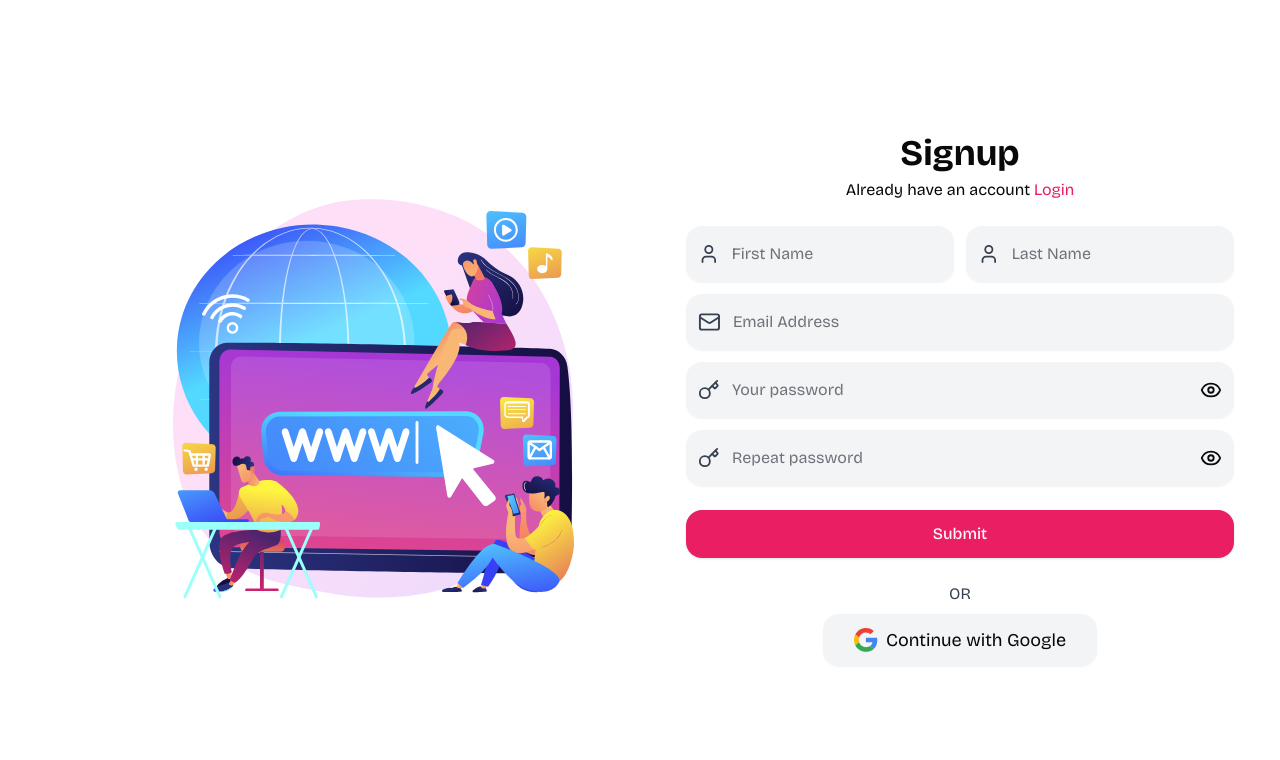
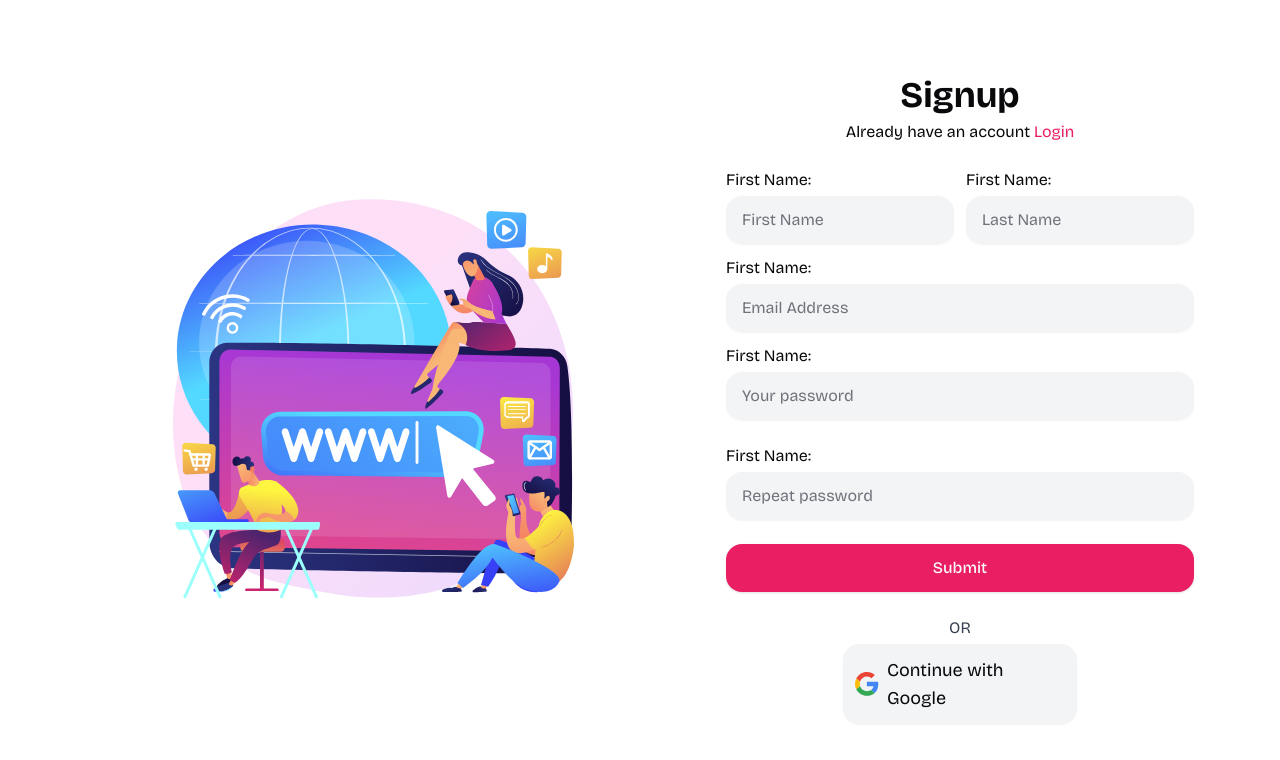
Before and after one commit to fisayo-dev/bookmark-hub, a Next.js app: page /signup in a window 1280 px wide. Shown: the top 760 px of the page. Built offline with nearby package versions, Linux system fonts and the light colour scheme.

Commit message:
modifying form input style

```diff
--- a/app/(form)/signup/page.tsx
+++ b/app/(form)/signup/page.tsx
@@ -16,44 +16,32 @@ const page = () => {
       </div>
       <div className="grid gap-3">
         <div className="grid gap-3 grid-cols-2">
-          <div className="p-3 border-1 rounded-2xl bg-gray-100 shadow-sm">
-            <div className="flex items-center">
-              <User className="text-gray-700"/>
-              <Input placeholder="First Name" type="text"/>
-            </div>
+            <div className="grid gap-1">
+              <label>First Name:</label>
+              <Input className="border-1 rounded-2xl bg-gray-100 shadow-sm" placeholder="First Name" type="text"/>
           </div>
-          <div className="p-3 border-1 rounded-2xl bg-gray-100 shadow-sm">
-            <div className="flex items-center">
-              <User className="text-gray-700"/>
-              <Input placeholder="Last Name" type="text"/>
-            </div>
+            <div className="grid gap-1">
+              <label>First Name:</label>
+              <Input className="border-1 rounded-2xl bg-gray-100 shadow-sm" placeholder="Last Name" type="text"/>
           </div>
         </div>
-        <div className="p-3 border-1 rounded-2xl bg-gray-100 shadow-sm">
-            <div className="flex items-center">
-              <Mail className="text-gray-700"/>
-              <Input placeholder="Email Address" type="email"/>
+            <div className="grid gap-1">
+              <label>First Name:</label>
+              <Input className="border-1 rounded-2xl bg-gray-100 shadow-sm" placeholder="Email Address" type="email"/>
+        </div>
+            <div className="grid gap-1">
+              <label>First Name:</label>
+              <Input className="border-1 rounded-2xl bg-gray-100 shadow-sm" placeholder="Your password" type="password" />
             </div>
         </div>
-        <div className="p-3 border-1 rounded-2xl bg-gray-100 shadow-sm">
-            <div className="flex items-center">
-              <Key className="text-gray-700"/>
-              <Input placeholder="Your password" type="password" />
-              <Eye />
-            </div>
-        </div>
-        <div className="p-3 border-1 rounded-2xl bg-gray-100 shadow-sm">
-            <div className="flex items-center">
-              <Key className="text-gray-700"/>
-              <Input placeholder="Repeat password" type="password"/>
-                <Eye />
-            </div>
-        </div>
-      </div>
+          <div className="grid gap-1">
+            <label>First Name:</label>
+            <Input className="border-1 rounded-2xl bg-gray-100 shadow-sm" placeholder="Repeat password" type="password"/>
+          </div>
         <Button className="flex items-center gap-2">
           <p>Submit</p>
       </Button>
-      <div className="grid gap-2">
+      <div className="grid gap-1">
 
       <p className="text-center text-gray-700">OR</p>
       <div className="md:w-2/4 md:mx-auto p-3 border-1 cursor-pointer rounded-2xl bg-gray-100 hover:bg-gray-200 shadow-sm">
--- a/components/ui/input.tsx
+++ b/components/ui/input.tsx
@@ -8,7 +8,7 @@ const Input = React.forwardRef<HTMLInputElement, React.ComponentProps<"input">>(
       <input
         type={type}
         className={cn(
-          "flex w-full rounded-md bg-transparent px-3 py-1 text-base  transition-colors file:border-0 file:bg-transparent file:text-sm file:font-medium file:text-foreground placeholder:text-muted-foreground focus-visible:outline-none  disabled:cursor-not-allowed disabled:opacity-50 ",
+          "flex w-full rounded-md bg-transparent px-4 py-3 text-base  transition-colors file:border-0 file:bg-transparent file:text-sm file:font-medium file:text-foreground placeholder:text-muted-foreground focus:ring-2 focus:ring-pink-600 focus-visible:outline-none  disabled:cursor-not-allowed disabled:opacity-50 ",
           className
         )}
         ref={ref}
```
